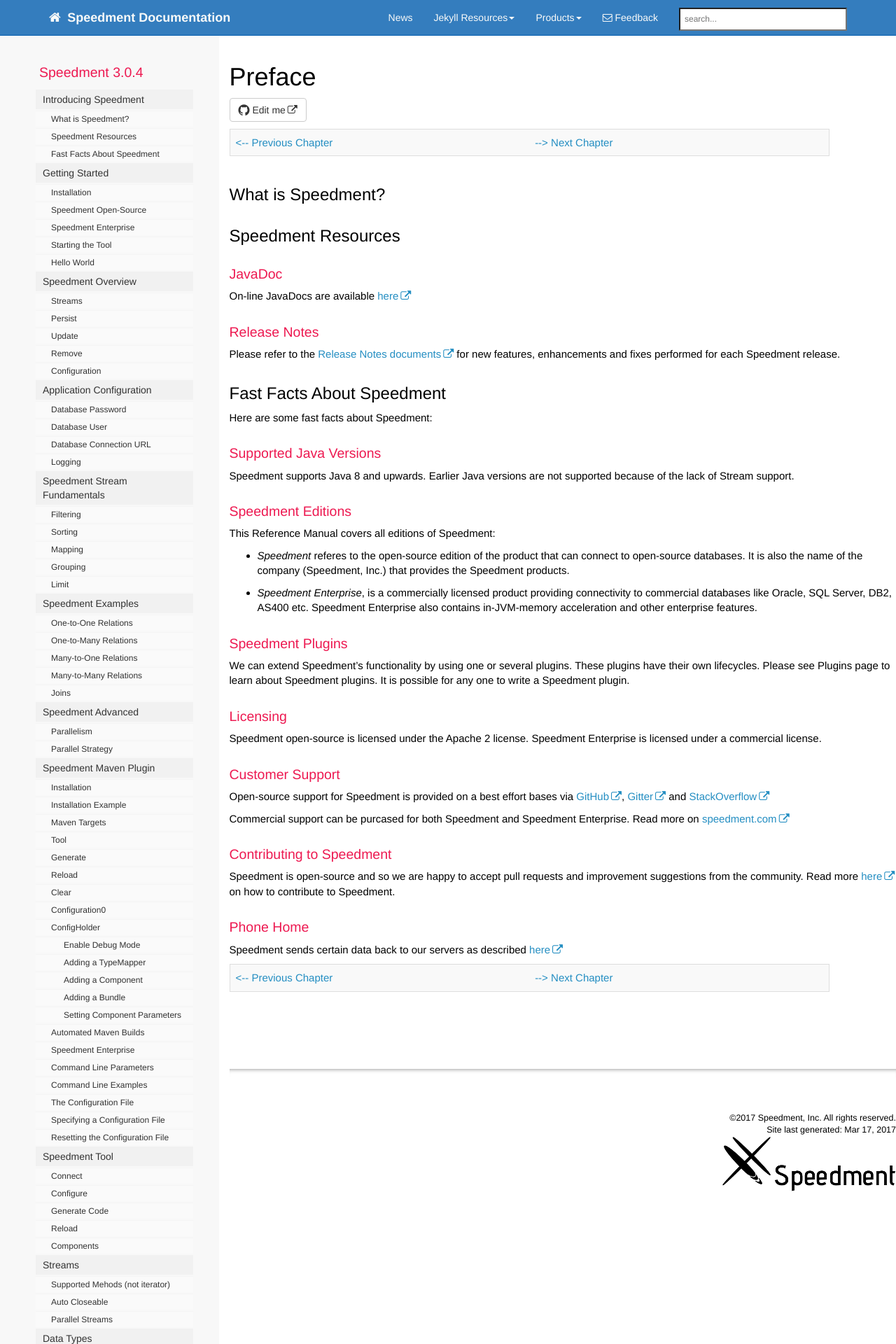
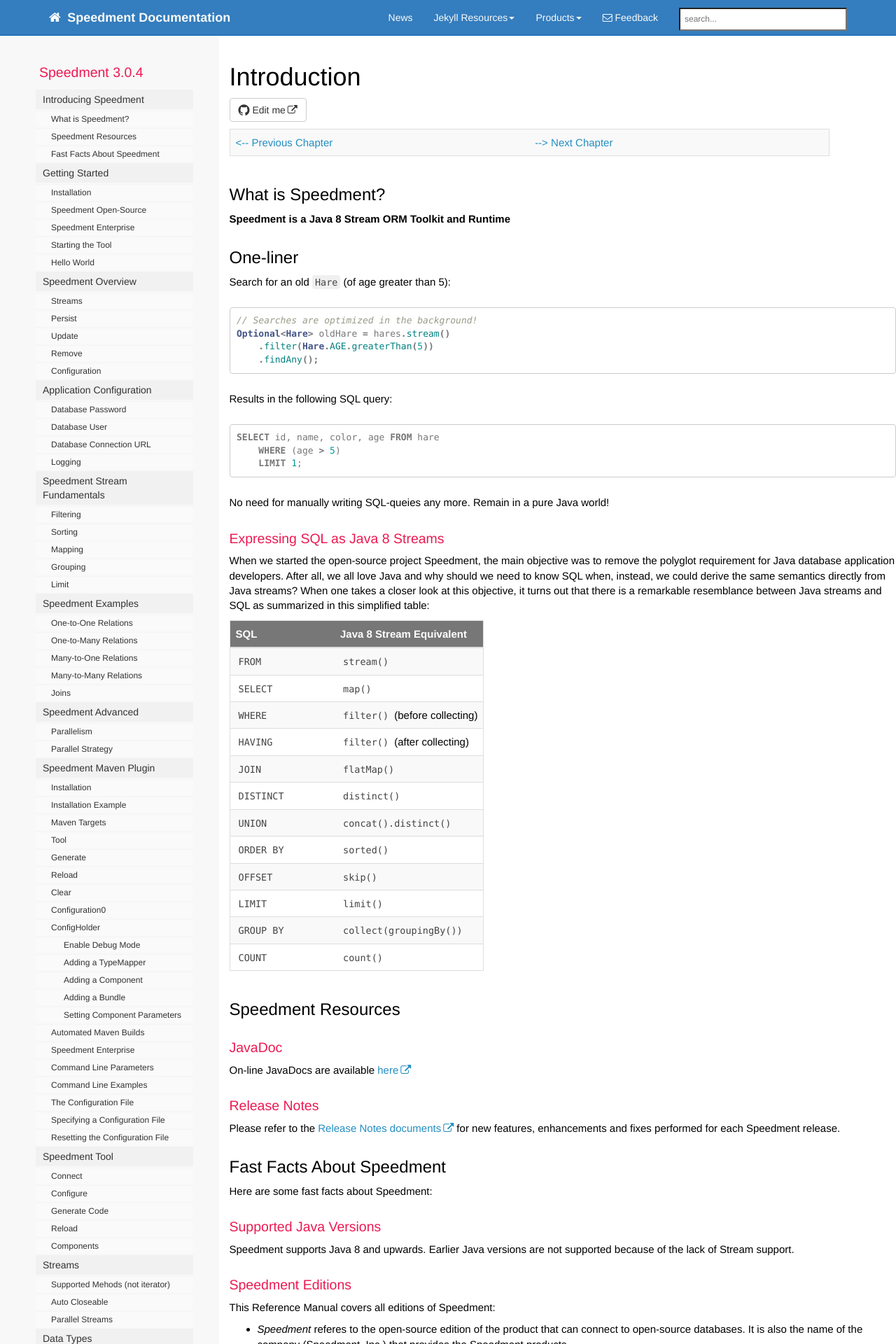
Before and after one commit to speedment/speedment-doc, a Jekyll site: the page built from pages/introduction.md, in a window 1280 px wide. Shown: the top 1920 px of the page at 70% size. Built offline with Jekyll 4.4.1, drawn with Linux system fonts in a browser that asks for light colours; nearby versions of some CDN libraries; comment, search, counter and statistics services are not loaded.

Commit message:
introduction: write section

````diff
--- a/_includes/prev_next.html
+++ b/_includes/prev_next.html
@@ -2,12 +2,12 @@
     <tr>
         <td style="width:50%">
             <div style="align-content: flex-start">
-                <a href="{{ page.next }}" >&lt;-- Previous Chapter</a>
+                <a href="{{ page.previous }}" >&lt;-- Previous Chapter</a>
             </div>
         </td>
         <td style="width:50%">
             <div style="align-content: flex-end">
-                <a href="{{ page.previous }}">--&gt; Next Chapter</a>
+                <a href="{{ page.next }}">--&gt; Next Chapter</a>
             </div>
         </td>
     </tr>
--- a/pages/introduction.md
+++ b/pages/introduction.md
@@ -1,7 +1,7 @@
 ---
 permalink: introduction.html
 sidebar: mydoc_sidebar
-title: Preface
+title: Introduction
 keywords: Speedment, Preface, Editions, Arcitecture, Plugins, Licensing, Support, JavaDoc, Contributing
 toc: false
 Tags: Introduction, Preface, License
@@ -12,6 +12,43 @@
 {% include prev_next.html %}
 
 ## What is Speedment?
+__Speedment is a Java 8 Stream ORM Toolkit and Runtime__
+
+## One-liner
+Search for an old `Hare` (of age greater than 5):
+```java
+// Searches are optimized in the background!
+Optional<Hare> oldHare = hares.stream()
+    .filter(Hare.AGE.greaterThan(5))
+    .findAny();
+```
+
+Results in the following SQL query:
+```sql
+SELECT id, name, color, age FROM hare
+    WHERE (age > 5)
+    LIMIT 1;
+```
+
+No need for manually writing SQL-queies any more. Remain in a pure Java world!
+
+### Expressing SQL as Java 8 Streams
+When we started the open-source project Speedment, the main objective was to remove the polyglot requirement for Java database application developers. After all, we all love Java and why should we need to know SQL when, instead, we could derive the same semantics directly from Java streams? When one takes a closer look at this objective, it turns out that there is a remarkable resemblance between Java streams and SQL as summarized in this simplified table:
+
+| SQL         | Java 8 Stream Equivalent          |
+| :---------- | :-------------------------------- |
+| `FROM`       | `stream()`   |
+| `SELECT`     | `map()`      |
+| `WHERE`      | `filter()` (before collecting) |
+| `HAVING`     | `filter()` (after collecting) |
+| `JOIN`       | `flatMap()`  |
+| `DISTINCT`   | `distinct()` |
+| `UNION`      | `concat().distinct()` |
+| `ORDER BY`   | `sorted()`   |
+| `OFFSET`     | `skip()`     |
+| `LIMIT`      | `limit()`    |
+| `GROUP BY`   | `collect(groupingBy())` |
+| `COUNT`      | `count()`    |
 
 
 ## Speedment Resources
````
